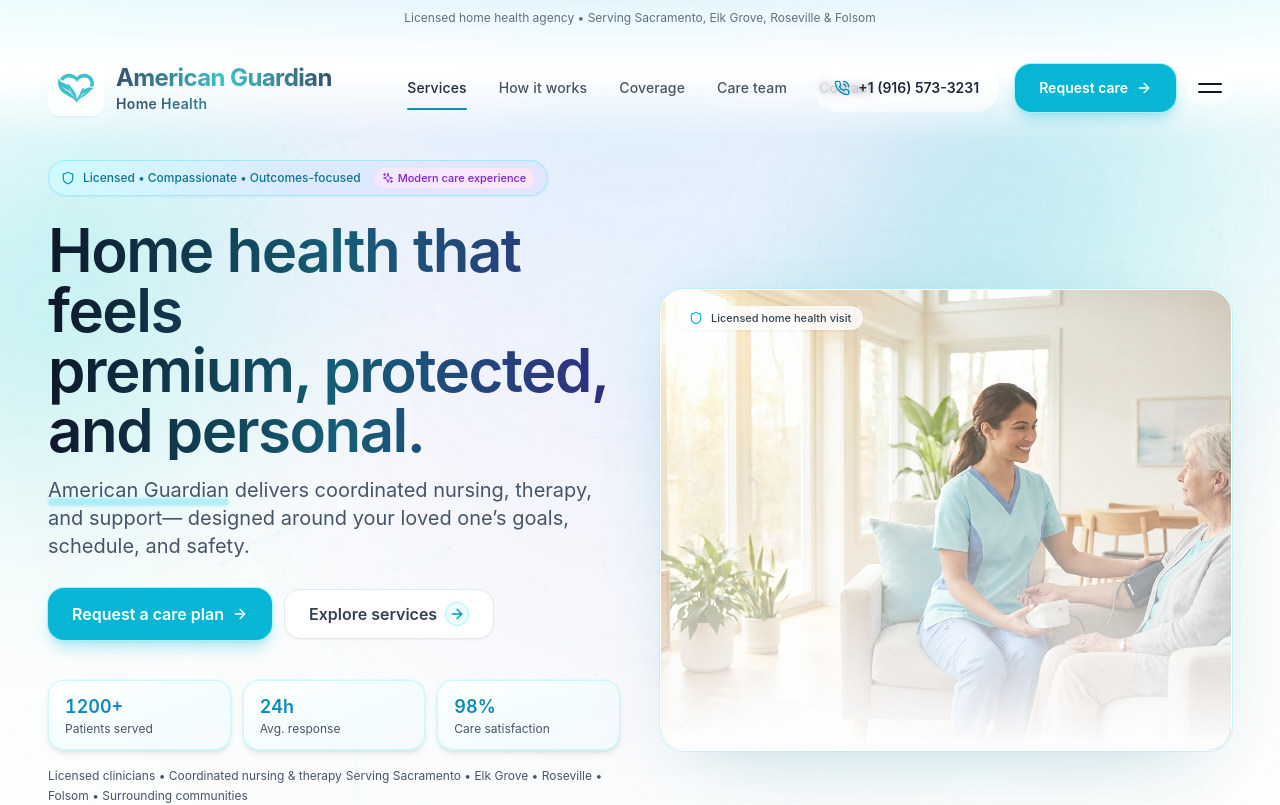
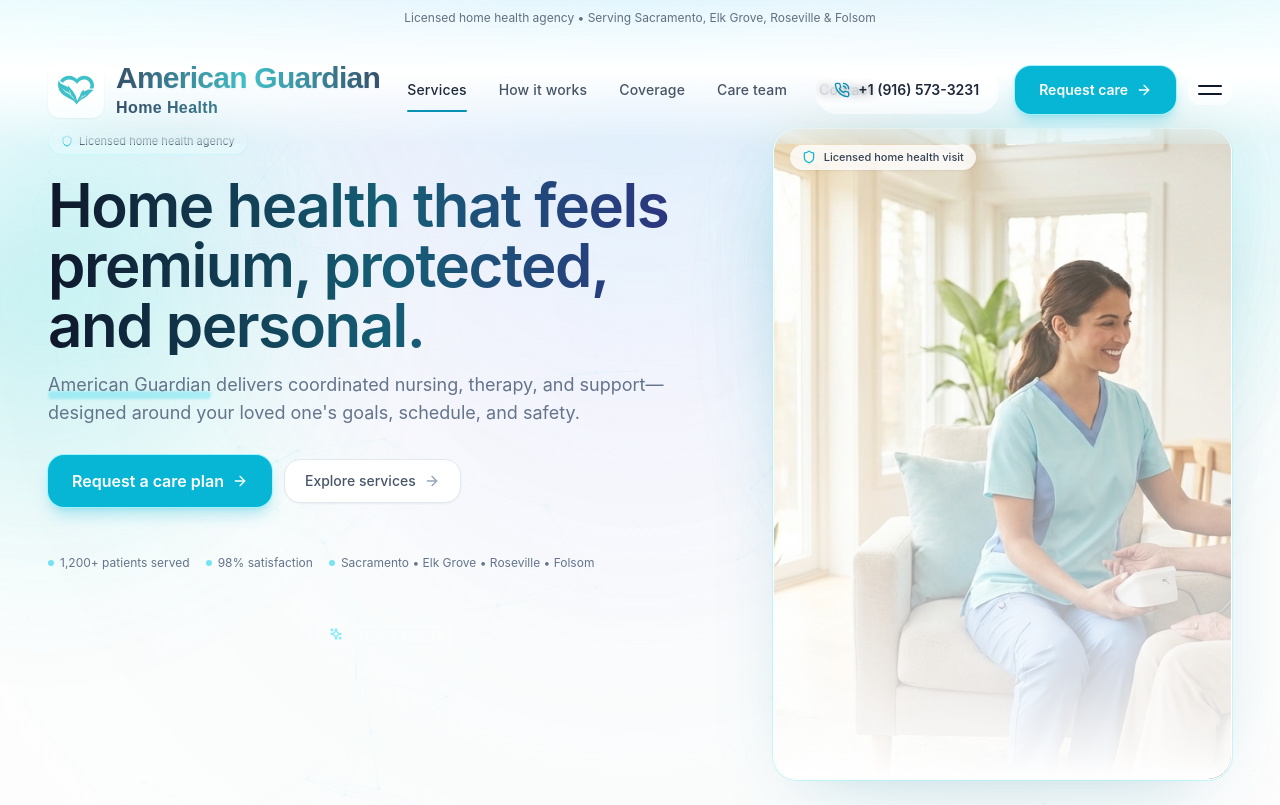
Before and after one commit to shkhan-caresync/American-Guardian-Home-Health, a React (Vite) app: page / in a window 1280 px wide. Shown: the top 805 px of the page. Built offline with nearby package versions, Linux system fonts and the light colour scheme; a web font is replaced by a local one.

Commit message:
Chainge font and styling

```diff
--- a/src/components/ag/Hero.jsx
+++ b/src/components/ag/Hero.jsx
@@ -1,13 +1,11 @@
 import React from "react";
 import { motion, useMotionValue, useSpring, useTransform } from "framer-motion";
-import { ArrowRight, Shield, Sparkles } from "lucide-react";
+import { ArrowRight, Shield } from "lucide-react";
 import ParticleField from "./ui/ParticleField";
 import GlowBlob from "./ui/GlowBlob";
 import GlassCard from "./ui/GlassCard";
 import MagneticButton from "./ui/MagneticButton";
-import CountUp from "./ui/CountUp";
 import ScrollHint from "./ui/ScrollHint";
-import { LOGO_SRC } from "../../config/brand";
 
 function AnimatedUnderline() {
   return (
@@ -37,7 +35,7 @@
   return (
     <section
       onMouseMove={onMove}
-      className="relative overflow-hidden bg-gradient-to-b from-cyan-50/50 via-white via-indigo-50/30 to-white pt-28 sm:pt-32 md:pt-36 lg:pt-40"
+      className="relative overflow-hidden bg-gradient-to-b from-cyan-50/50 via-white via-indigo-50/30 to-white pt-20 sm:pt-24 md:pt-28 lg:pt-32 w-full min-h-screen flex flex-col"
     >
       <ParticleField className="opacity-50" />
       <GlowBlob className="-left-28 top-32 h-[520px] w-[520px]" delay={0.2} />
@@ -45,28 +43,24 @@
 
       <div className="pointer-events-none absolute inset-0 bg-[radial-gradient(ellipse_at_top,rgba(59,130,246,0.10),rgba(168,85,247,0.06),rgba(255,255,255,0)_60%)]" />
 
-      <div className="relative mx-auto w-full max-w-[1440px] px-4 pb-12 sm:px-6 sm:pb-16 md:px-8 lg:px-10 lg:pb-20 xl:px-12">
-        <div className="grid items-center gap-8 sm:gap-10 lg:grid-cols-12">
-          <div className="lg:col-span-6">
+      <div className="relative w-full flex-1 flex flex-col justify-center pb-8 sm:pb-10 lg:pb-12">
+        <div className="grid items-stretch gap-4 sm:gap-5 lg:gap-6 lg:grid-cols-12">
+          <div className="lg:col-span-7 pl-4 sm:pl-6 md:pl-8 lg:pl-10 xl:pl-12 pr-4 sm:pr-6 lg:pr-3">
             <motion.div
               initial={{ opacity: 0, y: 18 }}
               animate={{ opacity: 1, y: 0 }}
               transition={{ duration: 0.8, ease: "easeOut" }}
-              className="inline-flex flex-wrap items-center gap-2 rounded-full border border-cyan-300/50 bg-gradient-to-r from-cyan-100 via-blue-100 to-indigo-100 px-3 py-1.5 text-xs font-medium text-cyan-700 backdrop-blur shadow-sm"
+              className="inline-flex items-center gap-1.5 rounded-full border border-cyan-200/40 bg-cyan-50/40 px-3 py-1 text-[11px] font-normal text-slate-600 backdrop-blur"
             >
-              <Shield className="h-3.5 w-3.5 text-cyan-600" />
-              <span className="whitespace-nowrap">Licensed • Compassionate • Outcomes-focused</span>
-              <span className="ml-1 inline-flex items-center gap-1 rounded-full bg-gradient-to-r from-purple-100 to-pink-100 px-2 py-0.5 text-[11px] text-purple-700 border border-purple-200/50 whitespace-nowrap">
-                <Sparkles className="h-3 w-3 text-purple-600" />
-                Modern care experience
-              </span>
+              <Shield className="h-3 w-3 text-cyan-500" />
+              <span>Licensed home health agency</span>
             </motion.div>
 
             <motion.h1
               initial={{ opacity: 0, y: 18 }}
               animate={{ opacity: 1, y: 0 }}
               transition={{ delay: 0.05, duration: 0.9, ease: "easeOut" }}
-              className="mt-4 sm:mt-6 text-3xl sm:text-4xl md:text-5xl lg:text-6xl font-semibold leading-tight tracking-tight bg-gradient-to-r from-slate-900 via-cyan-800 to-indigo-900 bg-clip-text text-transparent"
+              className="mt-3 sm:mt-4 md:mt-5 text-3xl sm:text-4xl md:text-5xl lg:text-6xl font-semibold leading-tight tracking-tight bg-gradient-to-r from-slate-900 via-cyan-800 to-indigo-900 bg-clip-text text-transparent"
             >
               Home health that feels
               <span className="block">
@@ -78,93 +72,69 @@
               initial={{ opacity: 0, y: 18 }}
               animate={{ opacity: 1, y: 0 }}
               transition={{ delay: 0.12, duration: 0.9, ease: "easeOut" }}
-              className="mt-3 sm:mt-4 max-w-2xl text-lg sm:text-xl leading-relaxed text-slate-600"
+              className="mt-3 sm:mt-4 text-base sm:text-lg leading-relaxed text-slate-500"
             >
               <AnimatedUnderline /> delivers coordinated nursing, therapy, and support—
-              designed around your loved one’s goals, schedule, and safety.
+              designed around your loved one's goals, schedule, and safety.
             </motion.p>
 
             <motion.div
               initial={{ opacity: 0, y: 18 }}
               animate={{ opacity: 1, y: 0 }}
               transition={{ delay: 0.18, duration: 0.9, ease: "easeOut" }}
-              className="mt-6 sm:mt-7 flex flex-col gap-3 sm:flex-row sm:items-center"
+              className="mt-5 sm:mt-6 md:mt-7 flex flex-col gap-3 sm:flex-row sm:items-center"
             >
               <MagneticButton className="px-6 py-3.5 text-sm sm:text-base min-h-[44px]" onClick={() => document.getElementById("contact")?.scrollIntoView({ behavior: "smooth" })}>
                 Request a care plan
               </MagneticButton>
               <a
                 href="#services"
-                className="group inline-flex items-center justify-center gap-2 rounded-2xl border border-slate-200 bg-white px-6 py-3 text-sm sm:text-base font-semibold text-slate-700 shadow-sm transition hover:bg-slate-50 hover:border-cyan-200 min-h-[44px]"
+                className="group inline-flex items-center justify-center gap-2 rounded-2xl border border-slate-200 bg-white px-5 py-2.5 text-sm font-medium text-slate-600 shadow-sm transition hover:bg-slate-50 hover:border-cyan-200 min-h-[44px]"
               >
                 Explore services
-                <span className="h-6 w-6 rounded-full bg-cyan-50 grid place-items-center border border-cyan-200">
-                  <ArrowRight className="h-4 w-4 text-cyan-600 transition-transform duration-300 group-hover:translate-x-0.5" />
-                </span>
+                <ArrowRight className="h-4 w-4 text-slate-400 transition-transform duration-300 group-hover:translate-x-0.5" />
               </a>
             </motion.div>
 
+            {/* Trust cues - compact and quiet */}
             <motion.div
-              initial={{ opacity: 0, y: 18 }}
-              animate={{ opacity: 1, y: 0 }}
-              transition={{ delay: 0.25, duration: 0.9, ease: "easeOut" }}
-              className="mt-10 grid grid-cols-3 gap-2 sm:gap-3 max-w-xl"
-            >
-              {[{
-                label: "Patients served",
-                value: 1200,
-                suffix: "+",
-              },
-              {
-                label: "Avg. response",
-                value: 24,
-                suffix: "h",
-              },
-              {
-                label: "Care satisfaction",
-                value: 98,
-                suffix: "%",
-              }].map((s) => (
-                <div
-                  key={s.label}
-                  className="rounded-2xl border border-cyan-200/50 bg-gradient-to-br from-white via-cyan-50/50 to-blue-50/50 px-3 py-2.5 sm:px-4 sm:py-3 shadow-md ring-1 ring-cyan-100/50"
-                >
-                  <div className="text-base sm:text-lg font-semibold bg-gradient-to-r from-cyan-600 to-blue-600 bg-clip-text text-transparent">
-                    <CountUp value={s.value} suffix={s.suffix} />
-                  </div>
-                  <div className="text-[10px] sm:text-xs text-slate-600 leading-tight">{s.label}</div>
-                </div>
-              ))}
-            </motion.div>
-
-            {/* Trust line */}
-            <motion.p
               initial={{ opacity: 0, y: 10 }}
               animate={{ opacity: 1, y: 0 }}
-              transition={{ delay: 0.32, duration: 0.8, ease: "easeOut" }}
-              className="mt-4 text-xs text-slate-600 leading-relaxed"
+              transition={{ delay: 0.25, duration: 0.8, ease: "easeOut" }}
+              className="mt-8 sm:mt-10 md:mt-12 flex flex-wrap items-center gap-x-4 gap-y-2 text-xs text-slate-500"
             >
-              <span className="block sm:inline">Licensed clinicians • Coordinated nursing & therapy</span>
-              <span className="block sm:inline sm:ml-1">Serving Sacramento • Elk Grove • Roseville • Folsom • Surrounding communities</span>
-            </motion.p>
+              <div className="flex items-center gap-1.5">
+                <div className="h-1.5 w-1.5 rounded-full bg-cyan-400/60" />
+                <span>1,200+ patients served</span>
+              </div>
+              <div className="flex items-center gap-1.5">
+                <div className="h-1.5 w-1.5 rounded-full bg-cyan-400/60" />
+                <span>98% satisfaction</span>
+              </div>
+              <div className="flex items-center gap-1.5">
+                <div className="h-1.5 w-1.5 rounded-full bg-cyan-400/60" />
+                <span className="hidden sm:inline">Sacramento • Elk Grove • Roseville • Folsom</span>
+                <span className="sm:hidden">Serving Sacramento area</span>
+              </div>
+            </motion.div>
 
             <ScrollHint />
           </div>
 
-          <div className="lg:col-span-6">
+          <div className="lg:col-span-5 pl-4 sm:pl-6 md:pl-8 lg:pl-3 pr-4 sm:pr-6 md:pr-8 lg:pr-10 xl:pr-12 flex">
             <motion.div
               style={{ rotateX: rx, rotateY: ry, transformStyle: "preserve-3d" }}
-              className="relative"
+              className="relative w-full flex-1"
             >
               <div className="absolute inset-0 -z-10 rounded-[2.5rem] bg-[radial-gradient(circle_at_30%_0%,rgba(51,211,213,0.22),rgba(0,0,0,0)_60%)] blur-2xl" />
 
-              <GlassCard className="p-0 overflow-hidden">
+              <GlassCard className="p-0 overflow-hidden w-full h-full">
                 {/* Hero image only - no dashboard content */}
-                <div className="relative h-56 sm:h-72 md:h-80 lg:h-[460px] w-full">
+                <div className="relative w-full min-h-[450px] sm:min-h-[500px] md:min-h-[550px] lg:min-h-[600px] xl:min-h-[650px]">
                   <img
                     src="/images/hero-main.png"
                     alt="Nurse providing home health care during a visit"
-                    className="h-full w-full object-cover object-center"
+                    className="absolute inset-0 h-full w-full object-cover object-center"
                   />
                   {/* Soft overlay to blend with background */}
                   <div className="pointer-events-none absolute inset-0 bg-gradient-to-t from-white via-white/40 to-transparent" />
@@ -182,7 +152,7 @@
         </div>
       </div>
 
-      <div className="h-px w-full bg-gradient-to-r from-transparent via-slate-200 to-transparent" />
+      <div className="h-px w-full bg-gradient-to-r from-transparent via-slate-200 to-transparent mt-auto" />
     </section>
   );
 }
--- a/src/components/ag/Nav.jsx
+++ b/src/components/ag/Nav.jsx
@@ -185,8 +185,9 @@
                 </div>
                 <div className="leading-tight">
                   <div
-                    className="text-lg sm:text-xl md:text-2xl tracking-tight bg-clip-text text-transparent drop-shadow-sm"
+                    className="text-xl sm:text-2xl md:text-3xl tracking-tight bg-clip-text text-transparent drop-shadow-sm"
                     style={{
+                      fontFamily: '"new-astro", sans-serif',
                       fontWeight: 700,
                       backgroundImage: 'linear-gradient(to right, #364f6b, #3fc1c9, #364f6b)',
                       WebkitBackgroundClip: 'text',
@@ -195,8 +196,9 @@
                     American Guardian
                   </div>
                   <div
-                    className="text-xs sm:text-sm tracking-wide bg-clip-text text-transparent"
+                    className="text-sm sm:text-base tracking-wide bg-clip-text text-transparent"
                     style={{
+                      fontFamily: '"new-astro", sans-serif',
                       fontWeight: 600,
                       backgroundImage: 'linear-gradient(to right, #364f6b, #3fc1c9)',
                       WebkitBackgroundClip: 'text',
--- a/src/components/ag/WhyAmericanGuardian.jsx
+++ b/src/components/ag/WhyAmericanGuardian.jsx
@@ -6,7 +6,7 @@
 
 function WhyAmericanGuardian() {
   return (
-    <section id="why" className="relative bg-transparent py-12 sm:py-16 lg:py-20">
+    <section id="why" className="relative bg-transparent py-12 sm:py-16 lg:py-20 overflow-hidden">
       <GlowBlob className="-left-32 top-10 h-80 w-80 opacity-70" delay={0.1} />
       <GlowBlob className="right-0 bottom-0 h-80 w-80 opacity-60" delay={0.4} />
 
--- a/tailwind.config.js
+++ b/tailwind.config.js
@@ -23,6 +23,12 @@
         'cofo': ['cofo-raffine', 'sans-serif'],
         'hitch': ['hitch-route-serif', 'Hitch Route Serif', 'serif'],
         'october': ['october-dreams', 'October Dreams', 'cursive'],
+        'montserrat': ['montserrat', 'sans-serif'],
+        'poppins': ['poppins', 'sans-serif'],
+        'space-grotesk': ['space-grotesk-variable', 'sans-serif'],
+        'outfit': ['outfit', 'sans-serif'],
+        'new-astro': ['new-astro', 'sans-serif'],
+        'new-astro-soft': ['new-astro-soft', 'sans-serif'],
       }
     },
   },
```
